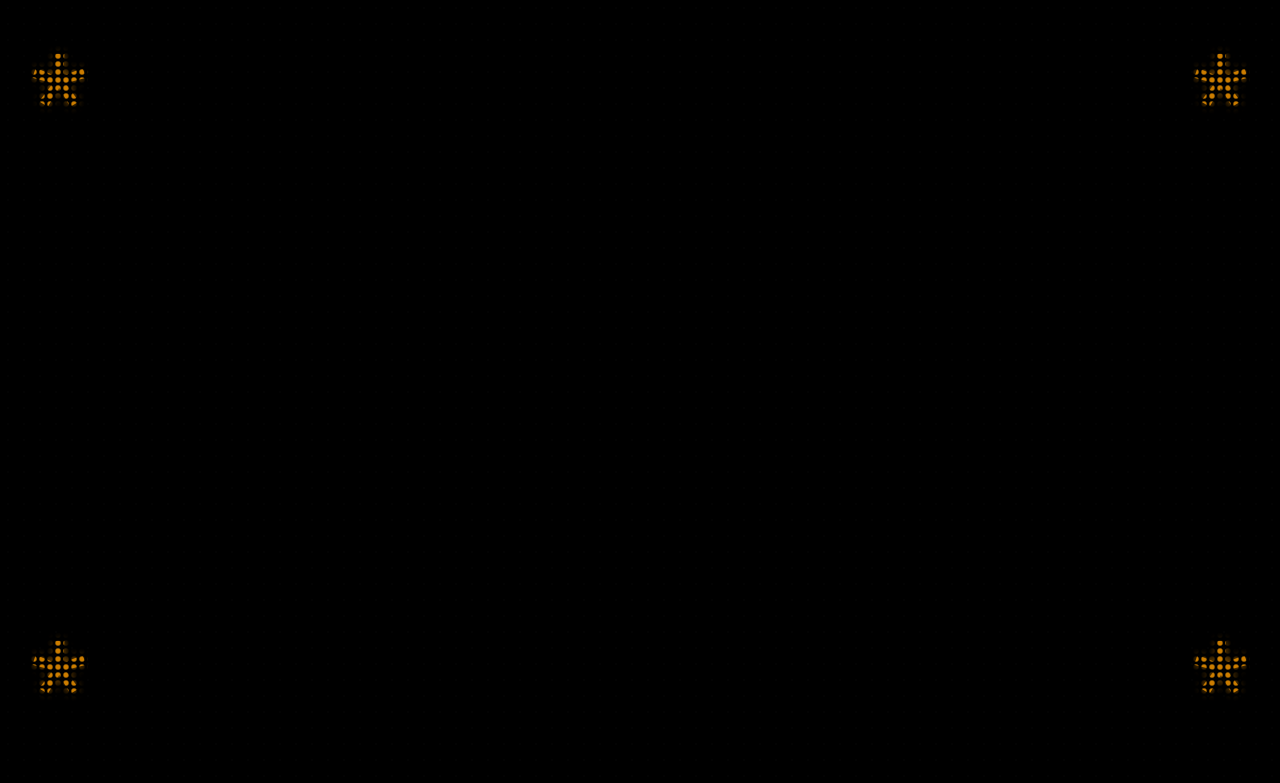
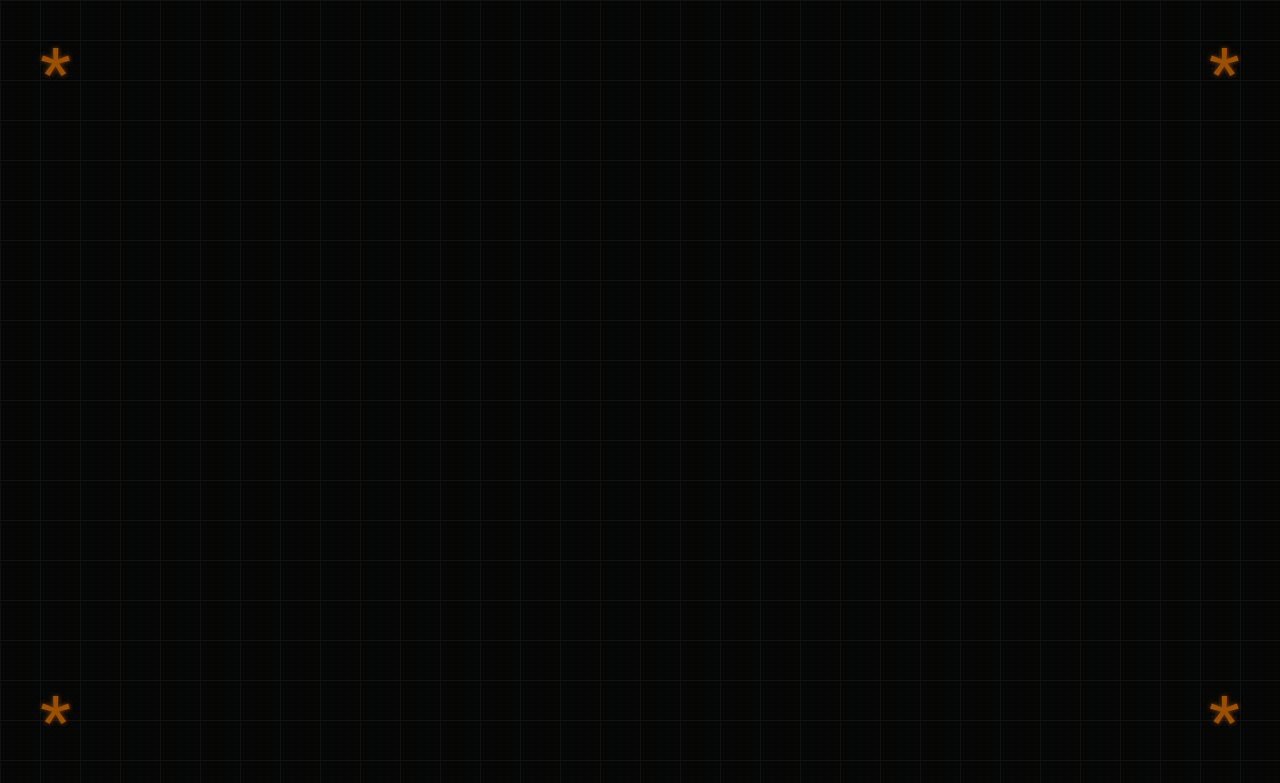
Before and after one commit to kowalskiwojcirch-coder/kosciol-tv-system, a plain HTML site: page display.html in a window 1280 px wide. Drawn offline with Linux system fonts and the light colour scheme; a web font is replaced by a local one.

Commit message:
Update display.html

```diff
--- a/display.html
+++ b/display.html
@@ -3,73 +3,81 @@
 <head>
     <meta charset="UTF-8">
     <style>
+        /* Import czcionki imitującej punkty LED */
+        @import url('https://fonts.googleapis.com/css2?family=DotGothic16&display=swap');
+
         * { box-sizing: border-box; }
         body, html {
-            margin: 0; padding: 0; background: #000; color: #ff9d00;
-            height: 100vh; width: 100vw; overflow: hidden;
-            font-family: Arial, sans-serif; font-weight: 100;
+            margin: 0; padding: 0;
+            background: #050505; /* Bardzo głęboka czerń matrycy */
+            color: #ff8000; /* Klasyczny pomarańcz LED */
+            height: 100vh; width: 100vw;
+            overflow: hidden;
+            font-family: 'DotGothic16', sans-serif;
         }
 
-        .led-bg {
+        /* Tło imitujące fizyczną strukturę matrycy (siatka modułów) */
+        .matrix-grid {
             position: absolute; top: 0; left: 0; width: 100%; height: 100%;
-            background-image: radial-gradient(rgba(255,255,255,0.01) 1px, transparent 1px);
-            background-size: 16px 16px; z-index: 1;
+            background-image:
+                radial-gradient(circle, rgba(255,128,0,0.02) 1px, transparent 1px),
+                linear-gradient(to right, #111 1px, transparent 1px),
+                linear-gradient(to bottom, #111 1px, transparent 1px);
+            background-size: 8px 8px, 40px 40px, 40px 40px;
+            z-index: 1;
+            pointer-events: none;
         }
 
-        /* GWIAZDKI - CHUDE Z MINIMALNYM CIENIEM */
+        /* GWIAZDKI - CHUDE I CZYSTE */
         .corner-star {
             position: absolute;
-            font-size: 150px;
-            color: #ff9d00;
+            font-size: 80px;
+            color: #ff8000;
             opacity: 0;
             z-index: 20;
             transition: opacity 0.2s ease-in-out;
             font-weight: 100;
-
-            /* ZMNIEJSZONY CIEŃ (CIENKI I OSTRY) */
-            text-shadow: 0 0 8px rgba(255, 157, 0, 0.7);
-
-            -webkit-mask-image: radial-gradient(circle, white 35%, transparent 60%);
-            mask-size: 8px 8px;
+            /* Efekt pojedynczych diod */
+            text-shadow: 0 0 5px rgba(255, 128, 0, 0.8);
         }
 
-        body.no-text .corner-star {
-            opacity: 0.8;
-        }
+        body.no-text .corner-star { opacity: 0.6; }
+        .tl { top: 30px; left: 40px; } .tr { top: 30px; right: 40px; }
+        .bl { bottom: 30px; left: 40px; } .br { bottom: 30px; right: 40px; }
 
-        .tl { top: 20px; left: 30px; } .tr { top: 20px; right: 30px; }
-        .bl { bottom: 20px; left: 30px; } .br { bottom: 20px; right: 30px; }
-
-        /* KONTENER */
+        /* KONTENER TEKSTU */
         #viewport {
             width: 100vw; height: 100vh;
             display: flex; align-items: center; justify-content: center;
             transition: opacity 0.2s ease-in-out;
             z-index: 10;
-            opacity: 1;
         }
 
-        /* TEKST - OSTRY, MNIEJSZA POŚWIATA */
         #text-shifter {
             display: inline-block;
             white-space: pre-wrap;
             text-align: left;
-            line-height: 1.2;
-            letter-spacing: 0.05em;
-            transform-origin: center;
-            font-size: 120px;
+            line-height: 1.1;
+            font-size: 110px;
+            letter-spacing: 4px;
+            text-transform: uppercase;
 
-            -webkit-mask-image: radial-gradient(circle, white 38%, transparent 55%);
-            mask-image: radial-gradient(circle, white 38%, transparent 55%);
-            mask-size: 0.09em 0.09em;
+            /* EFEKT DIOD: Tekst rysowany kropkami */
+            background: radial-gradient(circle, #ff8000 35%, transparent 45%);
+            background-size: 6px 6px;
+            -webkit-background-clip: text;
+            -webkit-text-fill-color: transparent;
 
-            /* ZMNIEJSZONY CIEŃ TEKSTU */
-            text-shadow: 0 0 6px rgba(255, 157, 0, 0.4);
+            /* Subtelna poświata całego napisu */
+            filter: drop-shadow(0 0 2px rgba(255, 128, 0, 0.5));
         }
 
+        /* Skanowanie linii (stary typ odświeżania) */
         .scanlines {
             position: absolute; top: 0; left: 0; width: 100%; height: 100%;
-            background: repeating-linear-gradient(0deg, rgba(0,0,0,0.1) 0px, transparent 2px);
+            background: linear-gradient(rgba(18, 16, 16, 0) 50%, rgba(0, 0, 0, 0.2) 50%),
+                        linear-gradient(90deg, rgba(255, 0, 0, 0.02), rgba(0, 255, 0, 0.01), rgba(0, 0, 255, 0.02));
+            background-size: 100% 4px, 3px 100%;
             z-index: 15; pointer-events: none;
         }
 
@@ -78,11 +86,11 @@
 </head>
 <body class="no-text">
 
+    <div class="matrix-grid"></div>
+    <div class="scanlines"></div>
+
     <div class="corner-star tl">*</div><div class="corner-star tr">*</div>
     <div class="corner-star bl">*</div><div class="corner-star br">*</div>
-
-    <div class="led-bg"></div>
-    <div class="scanlines"></div>
 
     <div id="viewport">
         <div id="text-shifter"></div>
@@ -96,8 +104,8 @@
 
         function forceScale() {
             shifter.style.transform = "scale(1)";
-            const vW = window.innerWidth * 0.82;
-            const vH = window.innerHeight * 0.82;
+            const vW = window.innerWidth * 0.9;
+            const vH = window.innerHeight * 0.85;
             const tW = shifter.offsetWidth;
             const tH = shifter.offsetHeight;
             const finalScale = Math.min(vW / tW, vH / tH);
```
